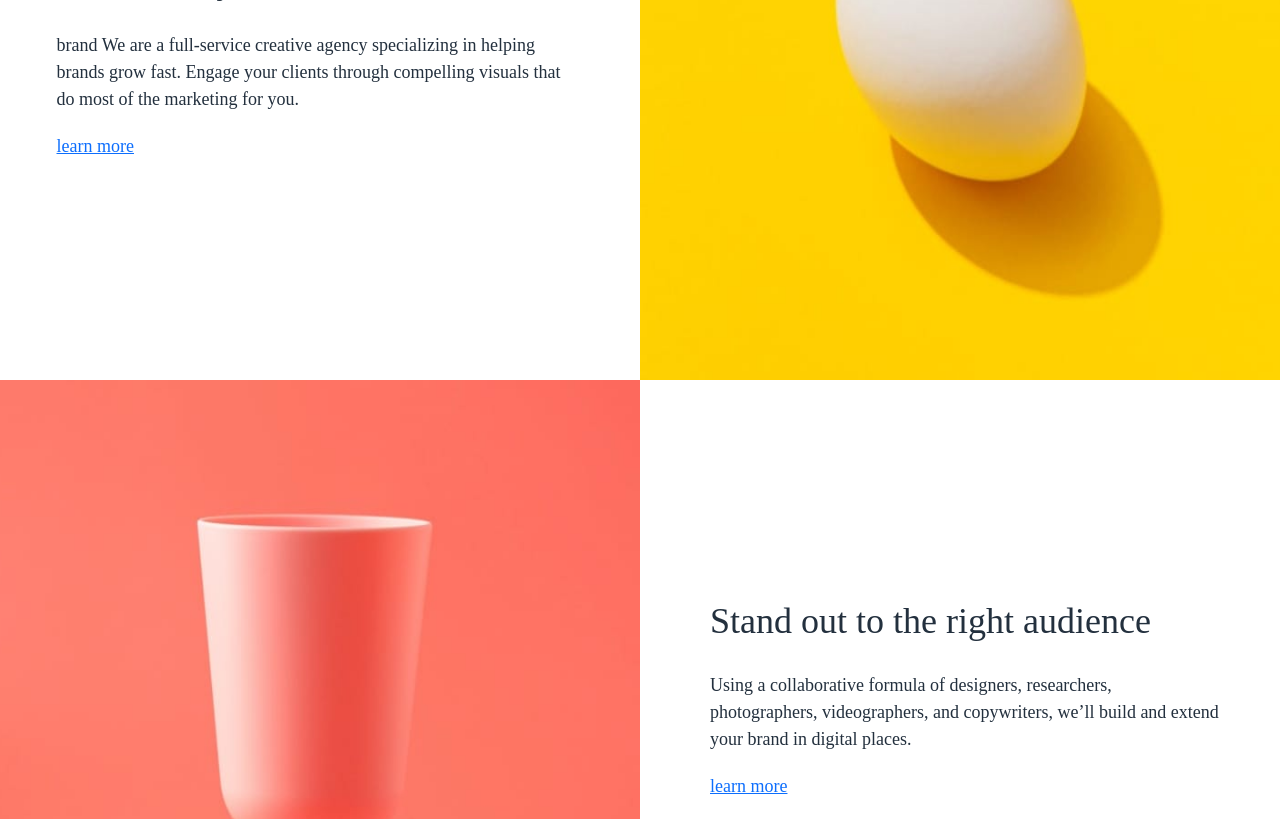
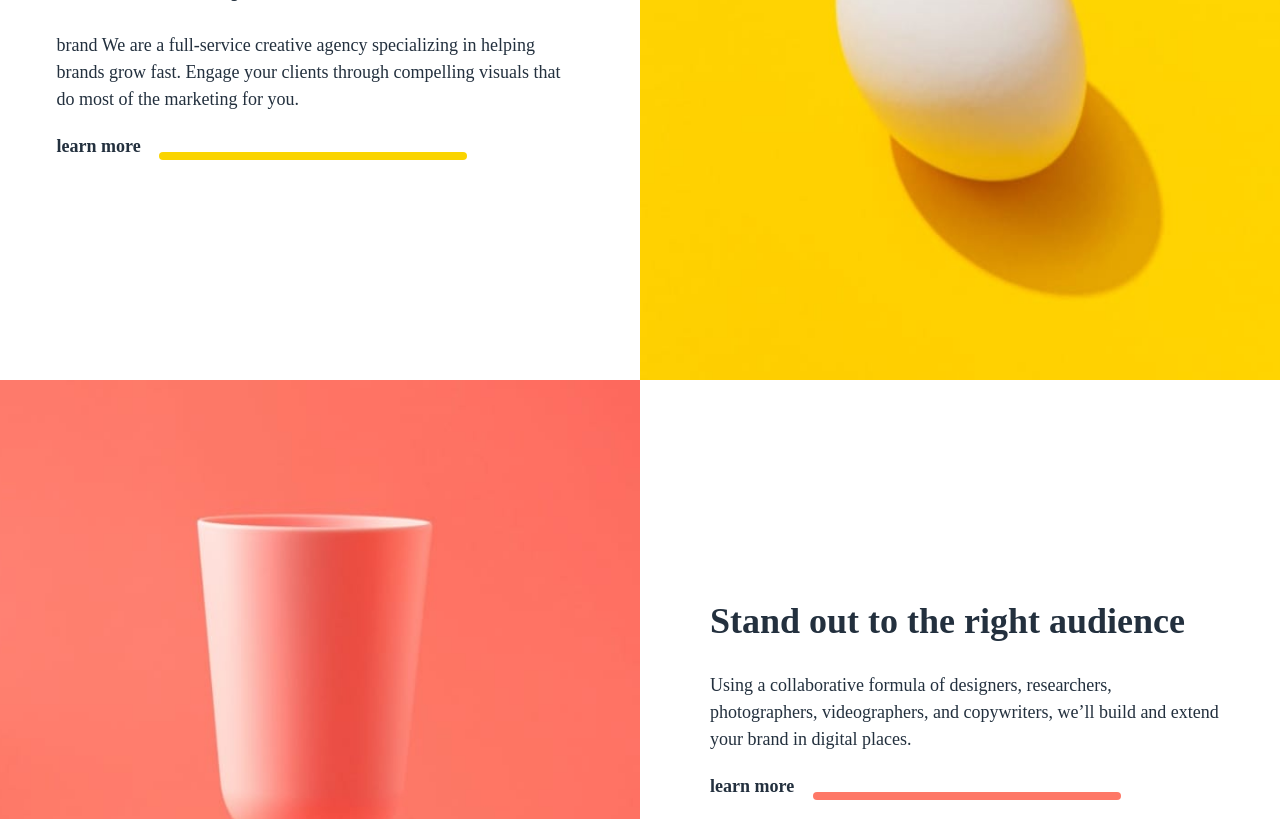
Before and after one commit to kiztopia1/sunnyside-agency-landing-page-main, a React (Create React App) app in the folder sunnyside-react-app/: page / in a window 1280 px wide. Shown: the part 1060-1879 px from the top of the page. Built offline with nearby package versions, Linux system fonts and the light colour scheme.

Commit message:
style: block and link sytle updated

```diff
--- a/sunnyside-react-app/src/home/Home.js
+++ b/sunnyside-react-app/src/home/Home.js
@@ -20,28 +20,28 @@ function Home() {
 
       <Hero/>
       <div className="row">
-      <div className="col-md-6 block">
+      <div className="col-md-6 block down">
           <h2 className='dark'>Transform your brand</h2>
           <p className='dark'>brand We are a full-service creative agency specializing in helping brands grow fast. Engage your clients through compelling visuals that do most of the marketing for you. </p>
-          <a href='/'>learn more</a>
+          <a href='/' className='learnMore hover-yellow'>learn more</a>
         </div>
-        <img src={`images/${screen}/image-transform.jpg`} alt="" className="col-md-6 block-img" />
+        <img src={`images/${screen}/image-transform.jpg`} alt="" className="up col-md-6 block-img" />
         <img src={`images/${screen}/image-stand-out.jpg`}  alt="" className="col-md-6 block-img" />
         <div className="col-md-6 block">
           <h2 className='dark'>Stand out to the right audience</h2>
           <p className='dark'> Using a collaborative formula of designers, researchers, photographers, videographers, and copywriters, we’ll build and extend your brand in digital places.</p>
-          <a href='/'>learn more</a>
+          <a href='/' className='learnMore hover-red'>learn more</a>
         </div>
         <div className="col-md-6 block-img-bg ">
           <img src={`images/${screen}/image-graphic-design.jpg `}alt="" className="block-background" />
           <h2 className='dark'>Graphic design</h2>
           <p className='dark'>Increase your credibility by getting the most stunning, high-quality photos that improve your business image.</p>
+
         </div>
         <div className="col-md-6 block-img-bg">
         <img src={`images/${screen}/image-photography.jpg`} alt="" className="block-background" />
           <h2 className='dark'>Photography </h2>
           <p className='dark'>  Increase your credibility by getting the most stunning, high-quality photos that improve your business image.</p>
-          <a href='/'>learn more</a>
         </div>
       </div>
       <Testimonials/>
--- a/sunnyside-react-app/src/home/home.scss
+++ b/sunnyside-react-app/src/home/home.scss
@@ -1,6 +1,6 @@
 @import '../variables.scss';
 .block{
-    height: 80vh;
+    min-height: 80vh;
 
     padding: 40px 70px;
     display: flex;
@@ -8,17 +8,49 @@
     justify-content: center;
     h2{
         padding-bottom: 20px;
+        font-weight: bold;
     }
     p{
         padding-bottom: 20px;
     }
 }
+.learnMore{
+    text-decoration: none;
+    font-weight: bold ;
+    color: $very-dark-desaturated-blue;
+}
+.hover-red{
+    position:relative;
+}
+.hover-yellow{
+    position: relative;
+}
+.learnMore::after{
+    position: absolute;
+    left: 0;
+    bottom: 0;
+    content: '';
+    display: inline-block;
+    width: 60%;
+    height: 30%;
+    margin: 0 20%;
+    border-radius: 50px;
+    z-index: -1;
+}
+.hover-red::after{
+    background-color: $soft-red;
+}
+.hover-yellow::after{
+    background-color: $yellow;
+}
 .block-img{
-    height: 80vh;
+    min-height: 80vh;
     padding: 0;
+
 }
+
 .block-img-bg{
-    height: 70vh;
+    min-height: 70vh;
     position: relative;
     padding: 30px 50px;
     display: flex;
@@ -71,3 +103,23 @@ footer{
     color: $grayish-blue;
     cursor: pointer;
 }
+
+@media  (max-width: 375px) {
+    .block{
+        padding: 1px 30px;
+        text-align: center;
+    }
+    .block-img-bg{
+        padding: 1px 30px;
+        text-align: center;
+    }
+    .up{
+        position: relative;
+        top: -80vh;
+    }
+    .down{
+        position: relative;
+        top: 80vh;
+    }
+
+}
```
